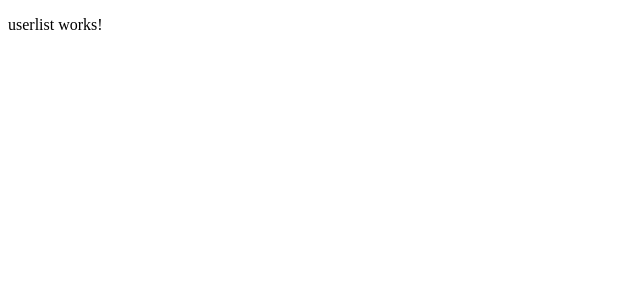
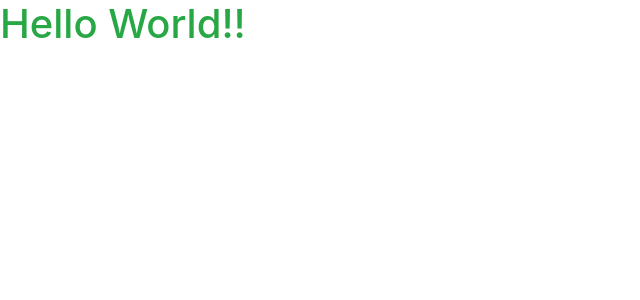
Before and after one commit to spector07/assignment_demo, an Angular app: page / in a window 1280 px wide. Shown: the top 300 px of the page, without its empty margins (0-640 px from the left). Built offline with nearby package versions, Linux system fonts and the light colour scheme.

Commit message:
bootstrap framework setup

```diff
--- a/angular.json
+++ b/angular.json
@@ -23,9 +23,12 @@
               "src/assets"
             ],
             "styles": [
-              "src/styles.css"
+              "src/styles.css",
+              "./node_modules/bootstrap/dist/css/bootstrap.css"
             ],
-            "scripts": []
+            "scripts": [
+              "./node_modules/bootstrap/dist/js/bootstrap.js"
+            ]
           },
           "configurations": {
             "production": {
--- a/package.json
+++ b/package.json
@@ -20,6 +20,7 @@
     "@angular/platform-browser": "^6.0.3",
     "@angular/platform-browser-dynamic": "^6.0.3",
     "@angular/router": "^6.0.3",
+    "bootstrap": "^4.1.1",
     "core-js": "^2.5.4",
     "rxjs": "^6.0.0",
     "zone.js": "^0.8.26"
--- a/src/app/userlist/userlist.component.html
+++ b/src/app/userlist/userlist.component.html
@@ -1,3 +1,5 @@
-<p>
-  userlist works!
-</p>
+<div class="row">
+  <div class="col-md-12">
+    <h1 class="text-success">Hello World!!</h1>
+  </div>
+</div>
```
Also changed, not shown: 1 other file (tests, documents, lock files or other folders).
